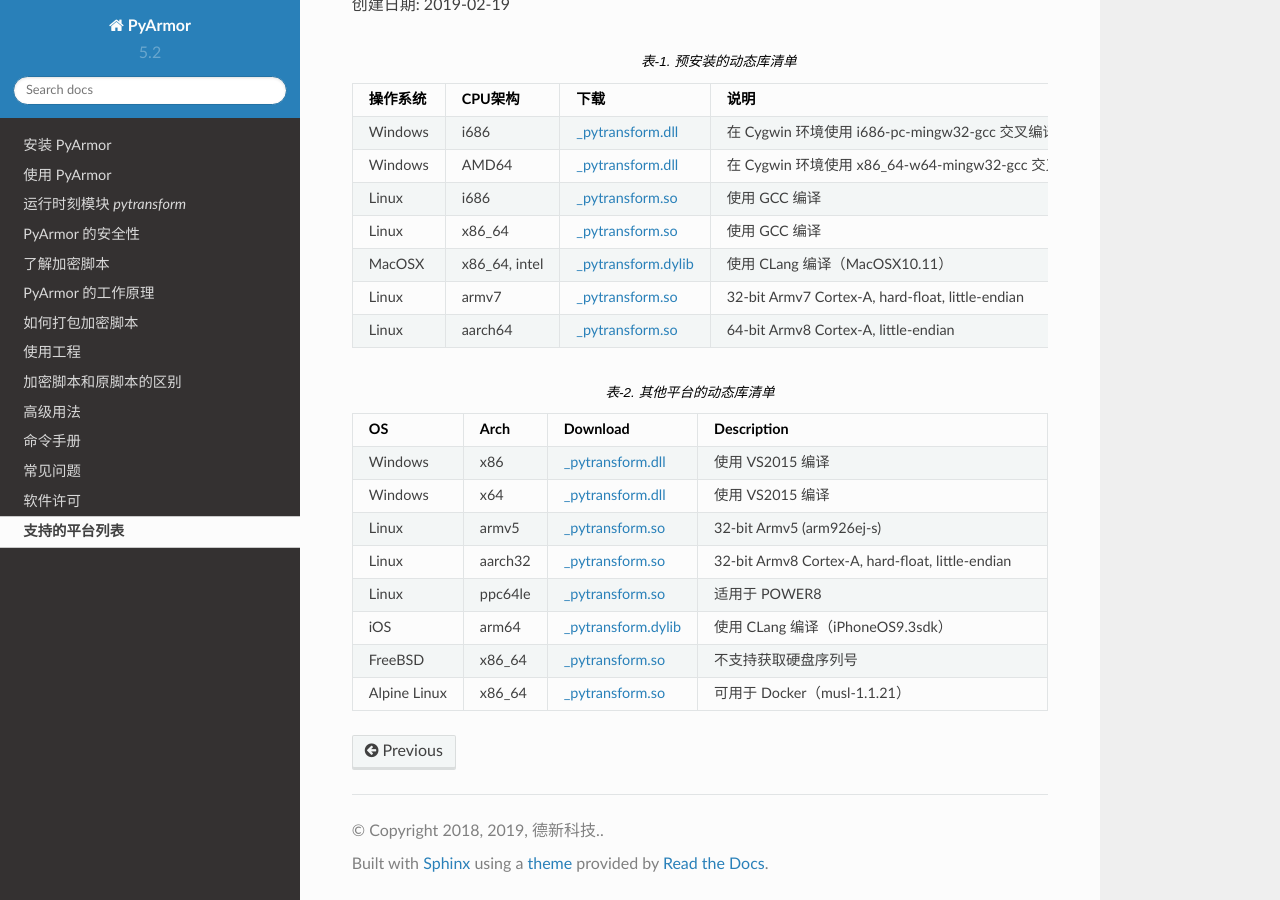
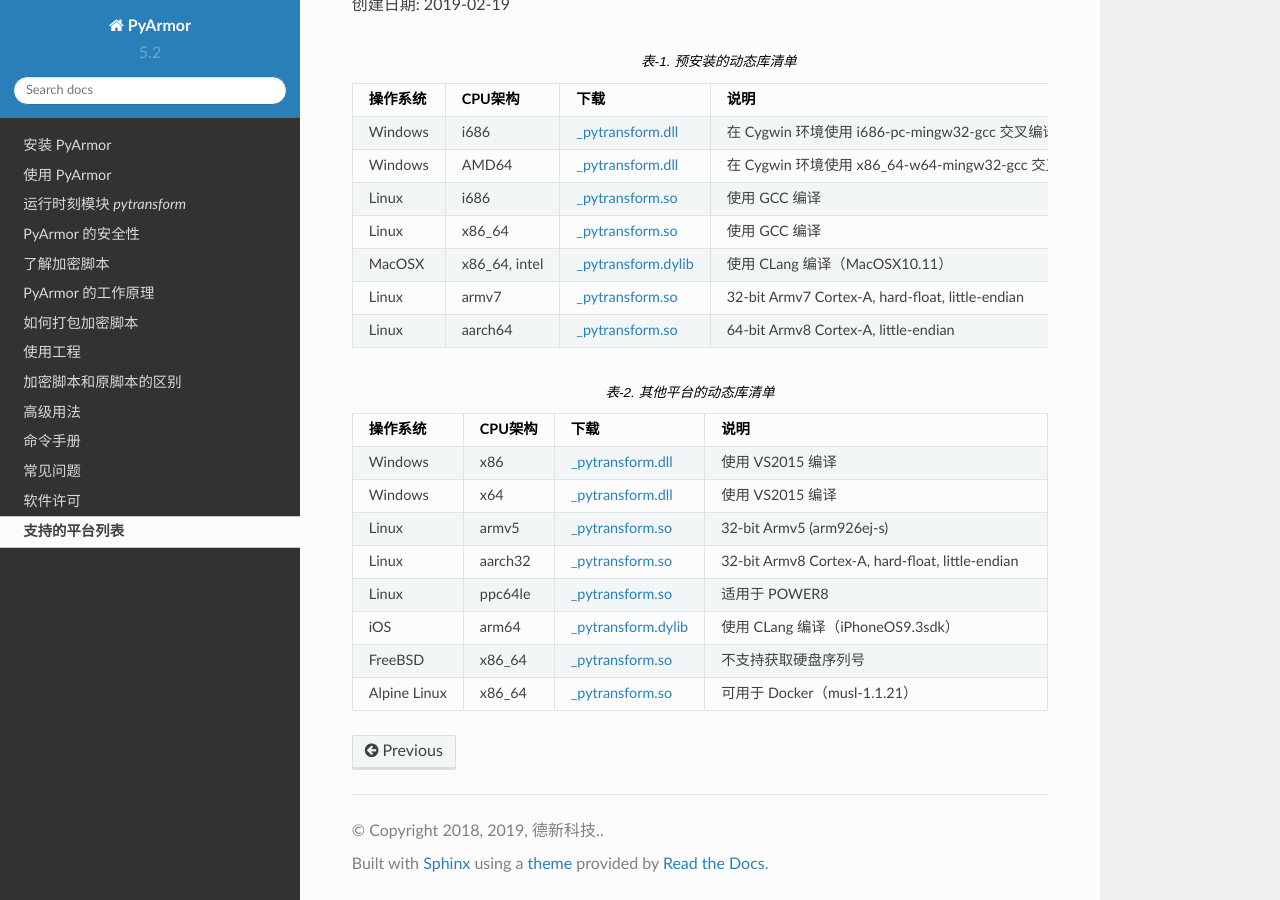
Before and after one commit to dashingsoft/pyarmor-docs-zh, a Sphinx documentation site: the page built from docs/platforms.rst, in a window 1280 px wide and 900 px high, scrolled down 511 px. Built offline with Sphinx 7.4.7 and the Read the Docs theme 2.0.0, drawn with Linux system fonts in a browser that asks for light colours.

```diff
--- a/docs/platforms.rst
+++ b/docs/platforms.rst
@@ -62,10 +62,10 @@
    :widths: 10 10 20 60
    :header-rows: 1
 
-   * - OS
-     - Arch
-     - Download
-     - Description
+   * - 操作系统
+     - CPU架构
+     - 下载
+     - 说明
    * - Windows
      - x86
      - `_pytransform.dll <http://pyarmor.dashingsoft.com/downloads/platforms/vs2015/x86/_pytransform.dll>`_
```
